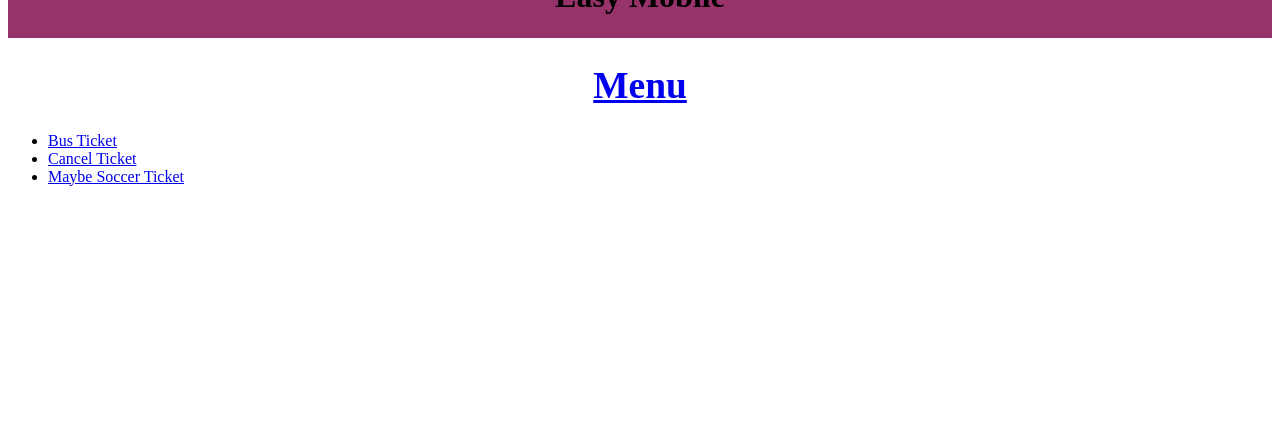
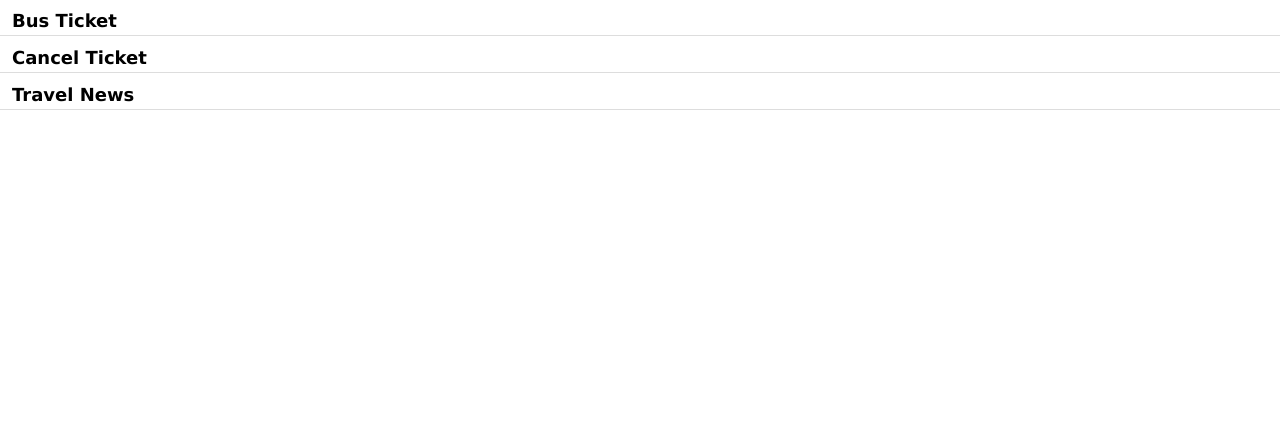
Before and after one commit to Rolix/myticket, a Django app: page /eticket/home/ in a window 1280 px wide. Shown: the part 43-469 px from the top of the page. Run offline with Django 3.2, Linux system fonts and the light colour scheme.

Commit message:
more updates

```diff
--- a/ticket/static/main.css
+++ b/ticket/static/main.css
@@ -1,9 +1,101 @@
+body {
+	margin: 0px;
+	padding: 0px;
+	font-family: Verdana, Arial, Helvetica, sans-serif;
+}
 
 
-#brandheader {
-    background: rgb(152,50,106);
-    background-repeat: repeat-x;
-    height: 60px;
-    text-align: center;
+label {
+display: block;
+}
+
+p {
+	margin: 0px;
+}
+
+div.content {
+	padding: 0px;
+}
+
+.prodlink {
+    background: -moz-linear-gradient(center top , #FFFFFF 90%, #DDDDDD) repeat scroll 0 0 transparent;
+    border-bottom: 1px solid #DDDDDD;
+    color: #000000;
+    cursor: pointer;
+    font-size: 18px;
+    font-weight: bold;
+    margin-top: 1px;
+    opacity: 1;
+    padding: 10px 12px 4px;
+    text-align: left;
+}
+
+
+
+
+.topbar {
+	background: url("http://www.kayak.com/mweb/images/bgsprite2.png") repeat
+		scroll 0 -559px transparent;
+	height: 42px;
+	position: relative;
+	text-align: center;
+	width: 100%;
+	z-index: 1;
+	color: #111111;
+	font-size: 19px;
+	font-weight: bold;
+	text-align: center;
+	text-shadow: 0 1px 1px #BBBBBB;
+}
+
+
+button {
+	width: 100%;
+	border: 0px solid;
+}
+
+a:link,a:active,a:visited {
+	color: #6FA601;
+	text-decoration: none;
+}
+
+.navtxt {
+    bottom: 6px;
+    color: #000000;
+    font-size: 14px;
+    font-weight: bold;
+    position: absolute;
     width: 100%;
 }
+
+.navbtn {
+    cursor: pointer;
+    text-align: left;
+}
+
+.navbtn {
+    background: -moz-linear-gradient(center top , #FFFFFF 50%, #DADADA 80%) repeat scroll 0 0 transparent;
+    border-radius: 4px 4px 4px 4px;
+    box-shadow: 0 1px 1px #BBBBBB, 0 1px 0 #BBBBBB inset;
+    cursor: pointer;
+    height: 30px;
+    padding: 0;
+    position: absolute;
+    /*right: 4px;*/
+    text-align: center;
+    /*top: 6px;*/
+    width: 59px;
+    z-index: 100;
+}
+
+
+
+.fBL {
+    color: #FFFFFF;
+    font-size: 24px;
+    font-weight: bold;
+    padding-top: 9px;
+    text-align: left;
+    text-shadow: 0 -1px 1px #555555;
+    width: 100%;
+}
--- a/ticket/templates/eticket/base.html
+++ b/ticket/templates/eticket/base.html
@@ -7,19 +7,8 @@
 	<link href="/static/main.css" rel="stylesheet" type="text/css"   >
 </head>
 <body>
-<div id="brandheader">
-  <h1>Easy Mobile</h1>
-</div>
+<a href="/eticket/index"><button class="topbar">eTicketGH</button> </a>
 
-<div id="main">
-<div class="menu" >
- <div class="arrowlistmenu">
-<h3 class="menuheader"><a href="/eticket/index"><h1 align="center">Menu</h1></a></h3>
-</div>
-
-</div>
-</div>
-</div>
   <div id="content">
   {% block content %}
   {% endblock %}
--- a/ticket/templates/eticket/index.html
+++ b/ticket/templates/eticket/index.html
@@ -1,9 +1,6 @@
-{#Home Page #}
 {% extends "eticket/base.html" %}
 {% block content %}
-	<ul class="categoryitems">
-<li><a href="/eticket/route">Bus Ticket</a></li>
-<li><a href="/eticket/cancel">Cancel Ticket</a></li>
-<li><a href="#">Maybe Soccer Ticket</a></li>
-</ul>
+<a href="/eticket/route"><div class="prodlink">Bus Ticket</div></a>
+<a href="/eticket/cancel"><div class="prodlink">Cancel Ticket</div></a>
+<a href="#"><div class="prodlink">Travel News</div></a>
 {% endblock %}
--- a/ticket/templates/eticket/route.html
+++ b/ticket/templates/eticket/route.html
@@ -1,9 +1,9 @@
 {# Template for route details #}
 {% extends "eticket/base.html" %}
 {% block content %}
-<br />
 	<form method='post' action="/eticket/book">
 		{{ form }}
-		<input type='submit' value='NEXT'>
+		<div class="fBL"><input type='submit' value='NEXT'></div>
+                </div>
 	</form>
 {% endblock %}
```
